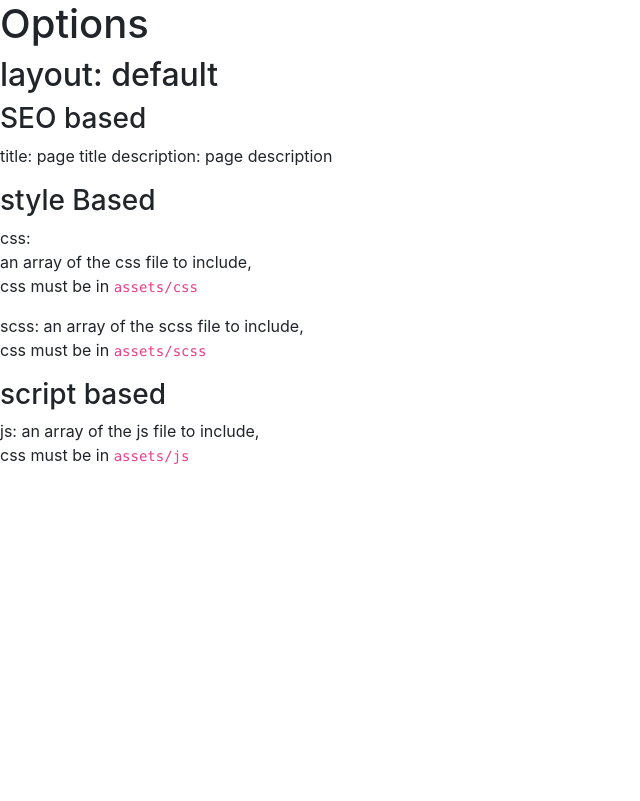
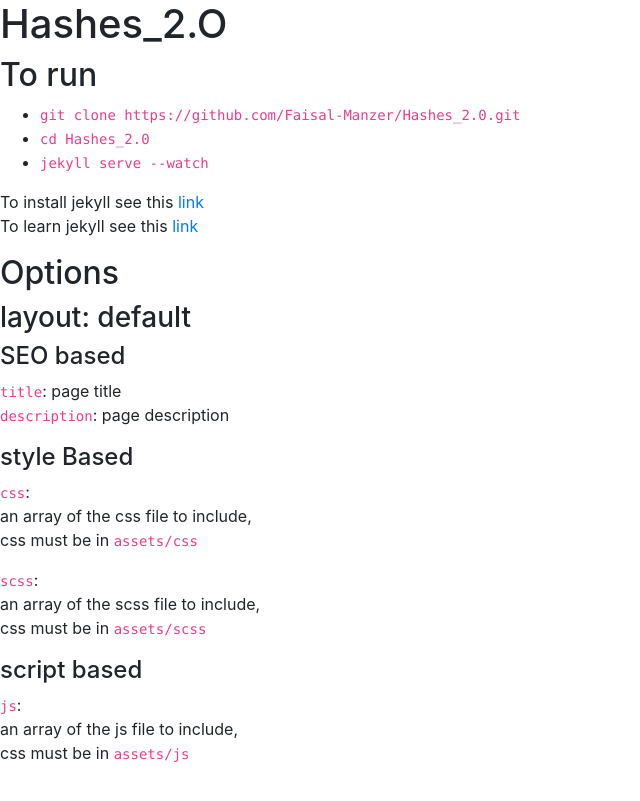
Before and after one commit to hashes-jmi/Hashes_2.0, a Jekyll site: the page built from JEKYLL.md, in a window 1280 px wide. Shown: the top 801 px of the page, without its empty margins (0-640 px from the left). Built offline with Jekyll 4.4.1, drawn with Linux system fonts in a browser that asks for light colours; nearby versions of some CDN libraries; our own code applies the rules of GitHub Pages for plain Markdown files.

Commit message:
UPDATED JEKYLL.md + fixed icon issue manifest.json

```diff
--- a/JEKYLL.md
+++ b/JEKYLL.md
@@ -1,21 +1,31 @@
-# Options
-## layout: default
+# Hashes_2.O
 
-### SEO based
-title: page title
-description: page description
+## To run
+- `git clone https://github.com/Faisal-Manzer/Hashes_2.0.git`
+- `cd Hashes_2.0`
+- `jekyll serve --watch`
 
-### style Based
-css:
+To install jekyll see this [link](https://jekyllrb.com/docs/installation/)
+To learn jekyll see this [link](https://jekyllrb.com/)
+
+## Options
+### layout: default
+
+#### SEO based
+`title`: page title
+`description`: page description
+
+#### style Based
+`css`:
 an array of the css file to include,
 css must be in `assets/css`
 
-scss:
+`scss`:
 an array of the scss file to include,
 css must be in `assets/scss`
 
 
-### script based
-js:
+#### script based
+`js`:
 an array of the js file to include,
 css must be in `assets/js`
--- a/_layouts/default.html
+++ b/_layouts/default.html
@@ -23,7 +23,6 @@
     <title>{{page.title}}</title>
     <meta name="description" content="{{page.description}}">
     {% include google_analytics.html %}
-
     <!-- favicon -->
     {% include icons.html %}
 
```
Also changed, not shown: manifest.json.
